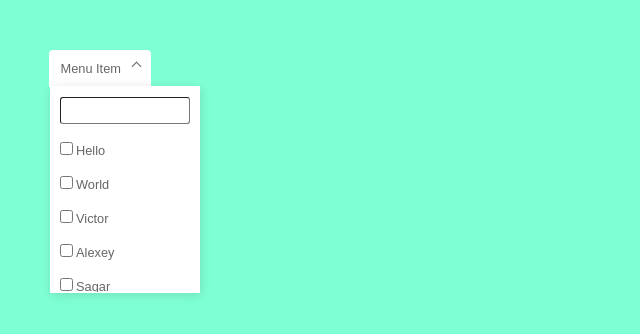
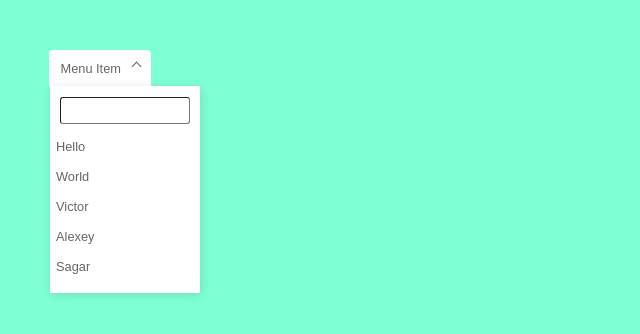
Before and after one commit to SteveSonoa/dropdowntextsearch, a React (Create React App) app: page / in a window 1280 px wide. Both pictures are taken after a click on the button "Menu Item". Shown: the top 334 px of the page, without its empty margins (0-640 px from the left). Built offline with nearby package versions, Linux system fonts and the light colour scheme.

Commit message:
Enabled multi-select functionality without checkboxes. Added PropTypes. Removed hardcoded options from the component.

```diff
--- a/package.json
+++ b/package.json
@@ -3,6 +3,7 @@
   "version": "0.1.0",
   "private": true,
   "dependencies": {
+    "prop-types": "^15.6.2",
     "react": "^16.5.1",
     "react-dom": "^16.5.1",
     "react-scripts": "1.1.5"
--- a/src/App.js
+++ b/src/App.js
@@ -4,9 +4,25 @@ import DropdownWithText from './DropdownContainer';
 
 class App extends Component {
 	render() {
+		const options = [
+			{ name: 'Hello', value: 'hello' },
+			{ name: 'World', value: 'world' },
+			{ name: 'Victor', value: 'victor' },
+			{ name: 'Alexey', value: 'alexey' },
+			{ name: 'Sagar', value: 'sagar' },
+			{ name: 'JD', value: 'jd' },
+			{ name: 'Ravi', value: 'ravi' },
+			{ name: 'Steve', value: 'steve' },
+			{ name: 'Mom', value: 'mom' },
+			{ name: 'Dad', value: 'dad' },
+			{ name: 'Sister', value: 'sister' },
+			{ name: 'Brother', value: 'brother' },
+			{ name: 'Aunt', value: 'aunt' },
+			{ name: 'Uncle', value: 'uncle' }
+		];
 		return (
 			<div className="App">
-				<DropdownWithText title="Menu Item" />
+				<DropdownWithText title="Menu Item" options={options} />
 			</div>
 		);
 	}
--- a/src/DropdownContainer.js
+++ b/src/DropdownContainer.js
@@ -1,4 +1,5 @@
 import React, { Component } from 'react';
+import PropTypes from 'prop-types';
 import ReactDOM from 'react-dom';
 import OptionPanel from './OptionPanel';
 import './DropdownContainer.css';
@@ -8,27 +9,24 @@ class DropdownWithText extends Component {
 		super(props);
 		this.state = {
 			optionsVisible: false,
-			options: [
-				{ name: 'Hello', value: 'hello' },
-				{ name: 'World', value: 'world' },
-				{ name: 'Victor', value: 'victor' },
-				{ name: 'Alexey', value: 'alexey' },
-				{ name: 'Sagar', value: 'sagar' },
-				{ name: 'JD', value: 'jd' },
-				{ name: 'Ravi', value: 'ravi' },
-				{ name: 'Steve', value: 'steve' },
-				{ name: 'Mom', value: 'mom' },
-				{ name: 'Dad', value: 'dad' },
-				{ name: 'Sister', value: 'sister' },
-				{ name: 'Brother', value: 'brother' },
-				{ name: 'Aunt', value: 'aunt' },
-				{ name: 'Uncle', value: 'uncle' }
-			]
+			options: [],
+			checkedStatus: {}
 		};
 	}
 
 	componentDidMount() {
 		document.addEventListener('click', this.handleClickOutside, true);
+		let checkedStatus = {};
+		for (let i = 0; i < this.state.options.length; i++) {
+			checkedStatus = {
+				...checkedStatus,
+				[this.state.options[i].value]: false
+			};
+		}
+		this.setState({
+			options: this.props.options,
+			checkedStatus
+		});
 	}
 
 	componentWillUnmount() {
@@ -51,11 +49,20 @@ class DropdownWithText extends Component {
 		});
 	};
 
+	toggleChecked = value => {
+		this.setState({
+			checkedStatus: {
+				...this.state.checkedStatus,
+				[value]: !this.state.checkedStatus[value]
+			}
+		});
+	};
+
 	render() {
 		let activeStyle, arrowStyle;
 		if (this.state.optionsVisible) {
 			activeStyle = { borderRadius: '4px 4px 0 0' };
-			arrowStyle = { transform: 'rotate(-135deg)', webkitTransform: 'rotate(-135deg)' };
+			arrowStyle = { transform: 'rotate(-135deg)', WebkitTransform: 'rotate(-135deg)' };
 		} else {
 			activeStyle = { borderRadius: '4px' };
 		}
@@ -69,10 +76,31 @@ class DropdownWithText extends Component {
 				>
 					{this.props.title} <i className="arrow" style={arrowStyle} />
 				</button>
-				{this.state.optionsVisible ? <OptionPanel options={this.state.options} /> : null}
+				{this.state.optionsVisible ? (
+					<OptionPanel
+						options={this.state.options}
+						checkedStatus={this.state.checkedStatus}
+						toggleAction={this.toggleChecked}
+					/>
+				) : null}
 			</div>
 		);
 	}
 }
 
+DropdownWithText.propTypes = {
+	title: PropTypes.string,
+	options: PropTypes.arrayOf(
+		PropTypes.shape({
+			name: PropTypes.string,
+			value: PropTypes.string
+		})
+	)
+};
+
+DropdownWithText.defaultProps = {
+	title: 'Click to select',
+	options: []
+};
+
 export default DropdownWithText;
--- a/src/OptionPanel.css
+++ b/src/OptionPanel.css
@@ -28,6 +28,12 @@ li:hover {
 	color: #ffffff;
 }
 
+.checked {
+	background-color: rgb(161, 188, 238);
+	color: #ffffff;
+	font-weight: bolder;
+}
+
 .opInput {
 	padding: 5px;
 	width: 80%;
--- a/src/OptionPanel.js
+++ b/src/OptionPanel.js
@@ -1,27 +1,13 @@
 import React, { Component } from 'react';
-import ReactDOM from 'react-dom';
+import PropTypes from 'prop-types';
 import './OptionPanel.css';
 
 class OptionPanel extends Component {
 	constructor(props) {
 		super(props);
 		this.state = {
-			filter: '',
-			checkedStatus: {}
+			filter: ''
 		};
-	}
-
-	componentDidMount() {
-		let checkedStatus = {};
-		for (let i = 0; i < this.props.options.length; i++) {
-			checkedStatus = {
-				...checkedStatus,
-				[this.props.options[i].value]: false
-			};
-		}
-		this.setState({
-			checkedStatus
-		});
 	}
 
 	handleChange = e => {
@@ -31,13 +17,7 @@ class OptionPanel extends Component {
 	};
 
 	handleSelectItem = e => {
-		console.log(e.target.id);
-		this.setState({
-			checkedStatus: {
-				...this.state.checkedStatus,
-				[e.target.id]: !this.state.checkedStatus[e.target.id]
-			}
-		});
+		this.props.toggleAction(e.target.id);
 	};
 
 	filterOptions = () => {
@@ -48,7 +28,7 @@ class OptionPanel extends Component {
 	};
 
 	render() {
-		let overflowIndicator, inputStyle;
+		let overflowIndicator;
 		if (this.filterOptions().length > 6) {
 			overflowIndicator = {
 				maxHeight: '200px',
@@ -60,13 +40,22 @@ class OptionPanel extends Component {
 		const listOptions = (
 			<ul>
 				{this.filterOptions().map(option => (
-					<li className="opLi" id={option.value} onClick={this.handleSelectItem}>
-						<input
+					<li
+						className={`${
+							this.props.checkedStatus[option.value] ? 'opLi checked' : 'opLi'
+						}`}
+						id={option.value}
+						onClick={this.handleSelectItem}
+						key={option.value}
+					>
+						{/* <input
 							type="checkbox"
 							name="names"
 							value={option.value}
-							checked={this.state.checkedStatus[option.value]}
-						/>
+							id={option.value}
+							checked={this.props.checkedStatus[option.value]}
+							onChange={this.handleSelectItem}
+						/> */}
 						{option.name}
 					</li>
 				))}
@@ -87,4 +76,20 @@ class OptionPanel extends Component {
 	}
 }
 
+OptionPanel.propTypes = {
+	options: PropTypes.arrayOf(
+		PropTypes.shape({
+			name: PropTypes.string,
+			value: PropTypes.string
+		})
+	),
+	checkedStatus: PropTypes.object,
+	toggleAction: PropTypes.func.isRequired
+};
+
+OptionPanel.defaultProps = {
+	options: [],
+	checkedStatus: {}
+};
+
 export default OptionPanel;
```
Also changed, not shown: 1 other file (tests, documents, lock files or other folders).
